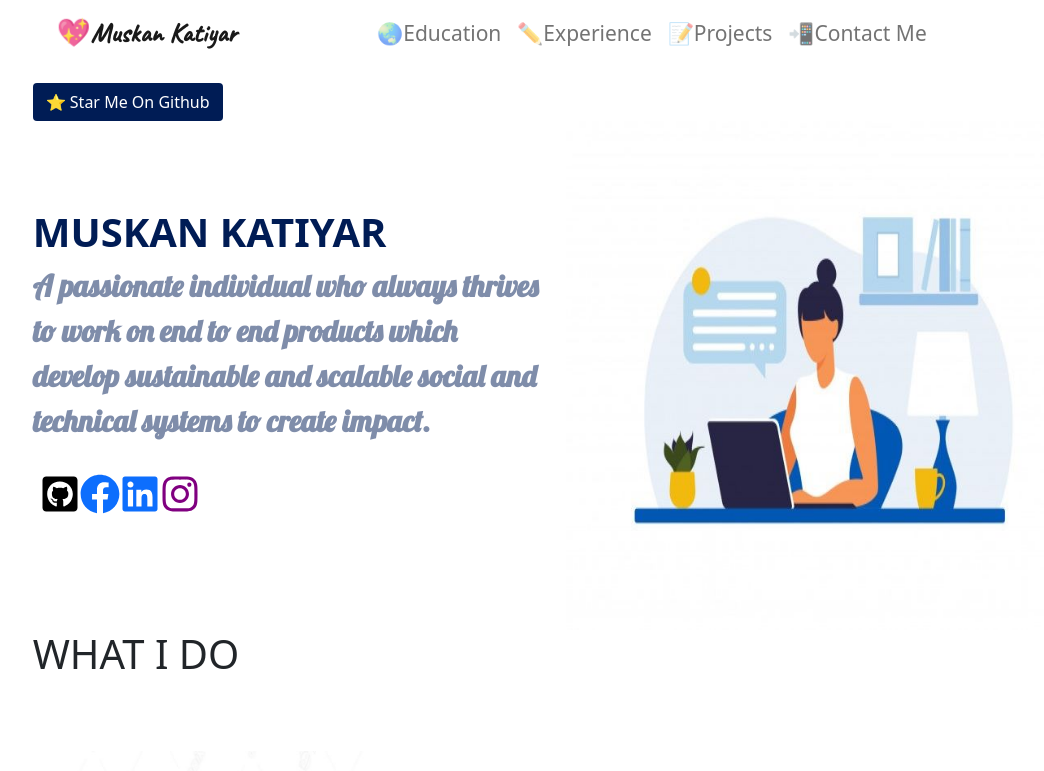
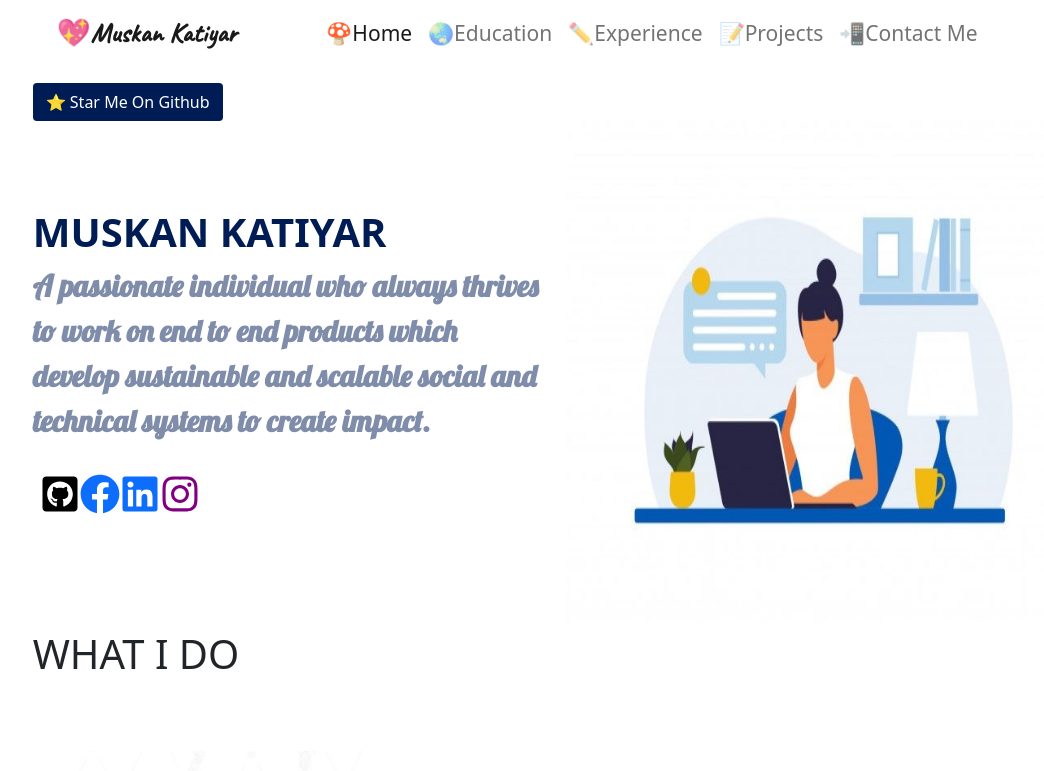
Before and after one commit to codewithmuskan/react-tutorial, a React (Create React App) app: page / in a window 1280 px wide. Shown: the top 771 px of the page, without its empty margins (86-1130 px from the left). Built offline with nearby package versions, Linux system fonts and the light colour scheme.

Commit message:
Update Navbar.jsx

```diff
--- a/src/Navbar.jsx
+++ b/src/Navbar.jsx
@@ -16,12 +16,14 @@ const Navbar=()=>{
     <NavLink className="navbar-brand" to="/"> 💖Muskan Katiyar</NavLink>
     <button className="navbar-toggler" type="button" data-bs-toggle="collapse" data-bs-target="#navbarSupportedContent" aria-controls="navbarSupportedContent" aria-expanded="false" aria-label="Toggle navigation">
       <span className="navbar-toggler-icon"></span>
-         <NavLink className="nav-link active" aria-current="page" to="/">🍄Home</NavLink>
+
     </button>
 
     <div className="collapse navbar-collapse" id="navbarSupportedContent">
       <ul className="navbar-nav me-auto mb-2 mb-lg-0">
-
+         <li className="nav-item">
+          <NavLink className="nav-link active" aria-current="page" to="/">🍄Home</NavLink>
+        </li>
 
         <li className="nav-item">
           <NavLink className="nav-link" to="/Education">🌏Education</NavLink>
```
